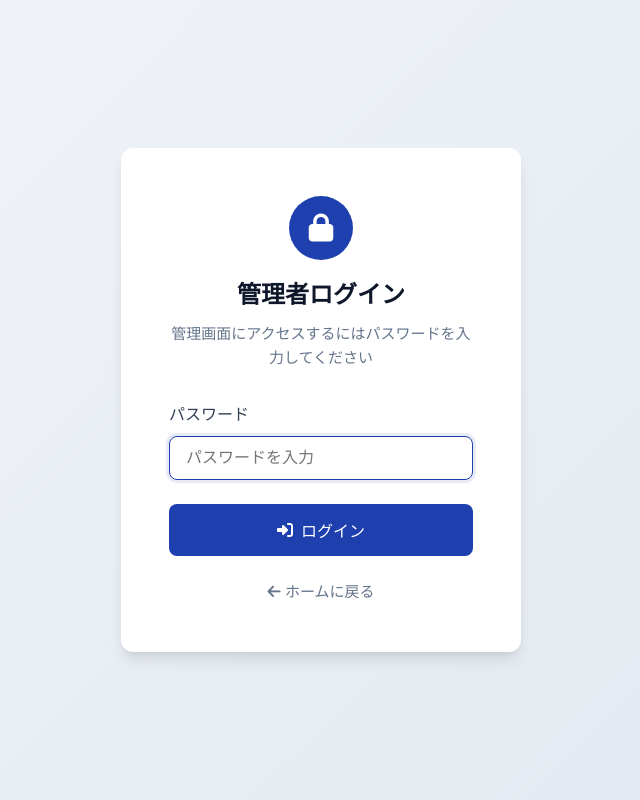
After one commit to cuichunxue/website_app, a Flask app: page /login in a window 1280 px wide. The commit adds this page. Shown: the whole page, without its empty margins (319-959 px from the left). Run offline with Flask 3, Linux system fonts and the light colour scheme.

Commit message:
Add password protection for admin panel
- Implement session-based authentication for admin routes
- Create login page with password verification
- Store admin password in config.json (default: admin123)
- Remove admin link from main navigation (access via /admin URL)
- Add logout button to admin panel
- Add login_required decorator for protected routes

https://claude.ai/code/session_018KWknCnD5eeKK51TCqMWKS

```diff
--- a/app.py
+++ b/app.py
@@ -1,18 +1,67 @@
-from flask import Flask, render_template, request, jsonify
+from flask import Flask, render_template, request, jsonify, session, redirect, url_for
+from functools import wraps
 import json
 import os
 from datetime import datetime
 import uuid
+import secrets
 
 app = Flask(__name__)
+app.secret_key = secrets.token_hex(32)  # セッション用の秘密鍵
 
 # データファイルパス
 DATA_DIR = './data'
 TOOLS_FILE = os.path.join(DATA_DIR, 'tools.json')
 CLICK_DATA_FILE = os.path.join(DATA_DIR, 'click_data.json')
+CONFIG_FILE = os.path.join(DATA_DIR, 'config.json')
 
 # データディレクトリを作成
 os.makedirs(DATA_DIR, exist_ok=True)
+
+# =====================
+# 設定管理
+# =====================
+def load_config():
+    """設定を読み込む"""
+    default_config = {
+        'admin_password': 'admin123',  # デフォルトパスワード
+        'session_timeout': 3600  # 1時間
+    }
+    if os.path.exists(CONFIG_FILE):
+        try:
+            with open(CONFIG_FILE, 'r', encoding='utf-8') as f:
+                config = json.load(f)
+                # デフォルト値をマージ
+                for key, value in default_config.items():
+                    if key not in config:
+                        config[key] = value
+                return config
+        except:
+            pass
+    # デフォルト設定を保存
+    save_config(default_config)
+    return default_config
+
+def save_config(config):
+    """設定を保存"""
+    try:
+        with open(CONFIG_FILE, 'w', encoding='utf-8') as f:
+            json.dump(config, f, ensure_ascii=False, indent=2)
+        return True
+    except:
+        return False
+
+# =====================
+# 認証デコレータ
+# =====================
+def login_required(f):
+    """管理画面へのアクセスを制限するデコレータ"""
+    @wraps(f)
+    def decorated_function(*args, **kwargs):
+        if not session.get('admin_logged_in'):
+            return redirect(url_for('login'))
+        return f(*args, **kwargs)
+    return decorated_function
 
 def get_default_tools():
     """デフォルトのツールデータ"""
@@ -131,14 +180,57 @@ def index():
                            total_clicks=total_clicks)
 
 # =====================
+# 認証関連
+# =====================
+@app.route('/login', methods=['GET', 'POST'])
+def login():
+    """ログインページ"""
+    if request.method == 'POST':
+        password = request.form.get('password', '')
+        config = load_config()
+
+        if password == config['admin_password']:
+            session['admin_logged_in'] = True
+            return redirect(url_for('admin'))
+        else:
+            return render_template('login.html', error='パスワードが正しくありません')
+
+    return render_template('login.html')
+
+@app.route('/logout')
+def logout():
+    """ログアウト"""
+    session.pop('admin_logged_in', None)
+    return redirect(url_for('index'))
+
+# =====================
 # 管理画面
 # =====================
 @app.route('/admin')
+@login_required
 def admin():
     """管理画面を表示"""
     tools = load_tools()
     click_data = load_click_data()
     return render_template('admin.html', tools=tools, click_data=click_data)
+
+@app.route('/admin/settings', methods=['POST'])
+@login_required
+def update_settings():
+    """設定を更新"""
+    try:
+        data = request.get_json()
+        config = load_config()
+
+        if 'new_password' in data and data['new_password']:
+            config['admin_password'] = data['new_password']
+
+        if save_config(config):
+            return jsonify({'success': True})
+        else:
+            return jsonify({'error': '設定の保存に失敗しました'}), 500
+    except Exception as e:
+        return jsonify({'error': str(e)}), 500
 
 # =====================
 # ツール管理 API
--- a/templates/admin.html
+++ b/templates/admin.html
@@ -19,6 +19,9 @@
             <div class="nav-links">
                 <a href="/" class="nav-link">
                     <i class="fas fa-home"></i> ホームに戻る
+                </a>
+                <a href="/logout" class="nav-link nav-logout">
+                    <i class="fas fa-sign-out-alt"></i> ログアウト
                 </a>
             </div>
         </div>
--- a/templates/index.html
+++ b/templates/index.html
@@ -18,9 +18,6 @@
             <div class="nav-links">
                 <a href="/static/pdfs/DataView_Manual.pdf" target="_blank" class="nav-link">
                     <i class="fas fa-book"></i> マニュアル
-                </a>
-                <a href="/admin" class="nav-link nav-admin">
-                    <i class="fas fa-cog"></i> 管理
                 </a>
             </div>
         </div>
--- /dev/null
+++ b/templates/login.html
@@ -0,0 +1,154 @@
+<!DOCTYPE html>
+<html lang="ja">
+<head>
+    <meta charset="UTF-8">
+    <meta name="viewport" content="width=device-width, initial-scale=1.0">
+    <title>管理者ログイン | 統計ナビゲーター</title>
+    <link rel="stylesheet" href="https://cdnjs.cloudflare.com/ajax/libs/font-awesome/6.4.0/css/all.min.css">
+    <link rel="stylesheet" href="{{ url_for('static', filename='css/style.css') }}">
+    <style>
+        .login-container {
+            min-height: 100vh;
+            display: flex;
+            align-items: center;
+            justify-content: center;
+            background: linear-gradient(135deg, var(--gray-100) 0%, var(--gray-200) 100%);
+        }
+
+        .login-card {
+            background: white;
+            border-radius: var(--border-radius-lg);
+            box-shadow: var(--shadow-lg);
+            padding: 48px;
+            width: 100%;
+            max-width: 400px;
+            margin: 24px;
+        }
+
+        .login-header {
+            text-align: center;
+            margin-bottom: 32px;
+        }
+
+        .login-icon {
+            width: 64px;
+            height: 64px;
+            background-color: var(--primary);
+            border-radius: 50%;
+            display: flex;
+            align-items: center;
+            justify-content: center;
+            margin: 0 auto 16px;
+        }
+
+        .login-icon i {
+            font-size: 1.75rem;
+            color: white;
+        }
+
+        .login-header h1 {
+            font-size: 1.5rem;
+            color: var(--gray-900);
+            margin-bottom: 8px;
+        }
+
+        .login-header p {
+            color: var(--gray-500);
+            font-size: 0.9375rem;
+        }
+
+        .login-form .form-group {
+            margin-bottom: 24px;
+        }
+
+        .login-form label {
+            display: block;
+            font-weight: 500;
+            color: var(--gray-700);
+            margin-bottom: 8px;
+        }
+
+        .login-form input[type="password"] {
+            width: 100%;
+            padding: 12px 16px;
+            border: 1px solid var(--gray-300);
+            border-radius: var(--border-radius);
+            font-size: 1rem;
+            transition: var(--transition);
+        }
+
+        .login-form input[type="password"]:focus {
+            outline: none;
+            border-color: var(--primary);
+            box-shadow: 0 0 0 3px rgba(30, 64, 175, 0.1);
+        }
+
+        .login-form .btn {
+            width: 100%;
+            padding: 14px;
+            font-size: 1rem;
+        }
+
+        .error-message {
+            background-color: #FEE2E2;
+            border: 1px solid #FECACA;
+            color: #DC2626;
+            padding: 12px 16px;
+            border-radius: var(--border-radius);
+            margin-bottom: 24px;
+            font-size: 0.9375rem;
+            display: flex;
+            align-items: center;
+            gap: 8px;
+        }
+
+        .back-link {
+            display: block;
+            text-align: center;
+            margin-top: 24px;
+            color: var(--gray-500);
+            text-decoration: none;
+            font-size: 0.9375rem;
+        }
+
+        .back-link:hover {
+            color: var(--primary);
+        }
+    </style>
+</head>
+<body>
+    <div class="login-container">
+        <div class="login-card">
+            <div class="login-header">
+                <div class="login-icon">
+                    <i class="fas fa-lock"></i>
+                </div>
+                <h1>管理者ログイン</h1>
+                <p>管理画面にアクセスするにはパスワードを入力してください</p>
+            </div>
+
+            {% if error %}
+            <div class="error-message">
+                <i class="fas fa-exclamation-circle"></i>
+                {{ error }}
+            </div>
+            {% endif %}
+
+            <form class="login-form" method="POST">
+                <div class="form-group">
+                    <label for="password">パスワード</label>
+                    <input type="password" id="password" name="password" required autofocus placeholder="パスワードを入力">
+                </div>
+
+                <button type="submit" class="btn btn-primary">
+                    <i class="fas fa-sign-in-alt"></i> ログイン
+                </button>
+            </form>
+
+            <a href="/" class="back-link">
+                <i class="fas fa-arrow-left"></i> ホームに戻る
+            </a>
+        </div>
+    </div>
+</body>
+</html>
```
Also changed, not shown: static/css/admin.css (+10 -0 lines).
